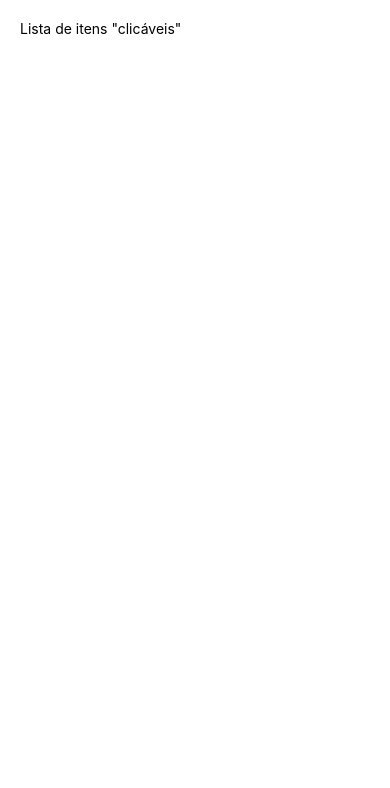
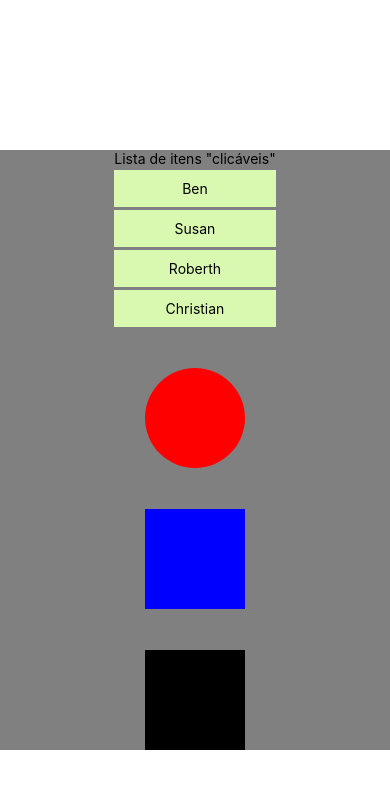
Before and after one commit to Kaiquealm708/CARDMOB, a React Native app in the folder Etapa2/app-react/: screen / in a window 390 px wide. Shown: the top 788 px of the page. Built offline with nearby package versions, Linux system fonts and the light colour scheme.

Commit message:
View basic examples

```diff
--- a/Etapa2/app-react/App.js
+++ b/Etapa2/app-react/App.js
@@ -8,53 +8,38 @@
   return (
     <View style={styles.container}>
       <List />
+      <View style={styles.redbox}></View>
+      <View style={styles.bluebox}></View>
+      <View style={styles.blackbox}></View>
+
     </View>
   );
 }
 
 const styles = StyleSheet.create({
   container: {
-    flex: 1,
-    padding: 20,
+    flexDirection: "column",
+    justifyContent: 'space-between',
+    alignItems: 'center',
+    backgroundColor: 'gray',
+    height: 600,
+    marginTop: 150,
+
   },
-  text: {
-    fontSize: 24,
-    fontFamily: 'cursive',
+  redbox: {
+    width: 100,
+    height: 100,
+    backgroundColor: 'red',
+    borderRadius: 50,
   },
-  buttonContainer: {
-    flexDirection: 'row',
+  bluebox: {
+    width: 100,
+    height: 100,
+    backgroundColor: 'blue',
   },
-  input: {
-    height: 40,
-    borderColor: '#ccc',
-    borderWidth: 1,
-    marginBottom: 10,
-    paddingHorizontal: 10,
-  },
-  list: {
-    marginTop: 20,
-  },
-  item: {
-    flexDirection: 'row',
-    alignItems: 'center',
-    justifyContent: 'space-between',
-    marginBottom: 10,
-    padding: 10,
-    backgroundColor: '#f0f0f0',
-    borderRadius: 5,
-  },
-  itemText: {
-    flex: 1,
-    marginRight: 10,
-  },
-  buttons: {
-    flexDirection: 'row',
-  },
-  editInput: {
-    flex: 1,
-    marginRight: 10,
-    borderColor: '#ccc',
-    borderWidth: 1,
-    paddingHorizontal: 10,
+  blackbox: {
+    width: 100,
+    height: 100,
+    backgroundColor: 'black',
   },
 });
--- a/Etapa2/app-react/components/List.js
+++ b/Etapa2/app-react/components/List.js
@@ -20,6 +20,20 @@
         <Text style={styles.text}>
           Lista de itens "clicáveis"
         </Text>
+        {
+            this.state.names.map((item, index) => (
+                <TouchableOpacity
+                  key={item.id}
+                  style={styles.container}
+                  onPress={() => this.alertItemName(item)}
+                >
+                  <Text style={styles.text}>
+                    {item.name}
+                  </Text>
+                </TouchableOpacity>
+
+            ))
+        }
       </View>
     );
   }
```
